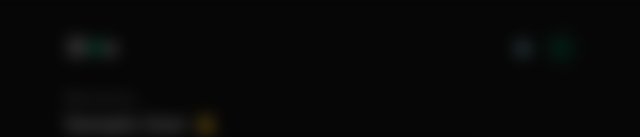
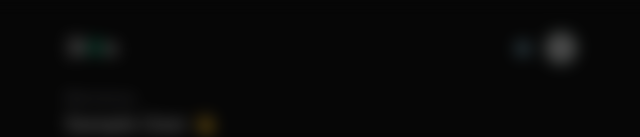
Before and after one commit to Teufzer/3l4n, a Next.js app: page /dashboard in a window 1280 px wide. Shown: the top 137 px of the page, without its empty margins (319-959 px from the left). Built offline with nearby package versions, Linux system fonts and the light colour scheme; no server answers; the database is empty; sample sign-in values are in the browser's storage.

Commit message:
fix: dashboard avatar photo + startWeight/targetWeight dans WeightStats

```diff
--- a/src/app/dashboard/DashboardClient.tsx
+++ b/src/app/dashboard/DashboardClient.tsx
@@ -8,9 +8,11 @@
 interface DashboardClientProps {
   initialEntries: WeightDataPoint[]
   targetWeight?: number | null
+  startWeight?: number | null
+  userImage?: string | null
 }
 
-export default function DashboardClient({ initialEntries, targetWeight }: DashboardClientProps) {
+export default function DashboardClient({ initialEntries, targetWeight, startWeight, userImage }: DashboardClientProps) {
   const [entries, setEntries] = useState<WeightDataPoint[]>(initialEntries)
   const [showForm, setShowForm] = useState(false)
 
@@ -37,7 +39,7 @@
   return (
     <div className="space-y-4">
       {/* Stats row */}
-      <WeightStats data={entries} />
+      <WeightStats data={entries} startWeight={startWeight ?? undefined} targetWeight={targetWeight ?? undefined} goal={targetWeight ?? undefined} />
 
       {/* CTA button */}
       <button
--- a/src/app/dashboard/page.tsx
+++ b/src/app/dashboard/page.tsx
@@ -51,9 +51,14 @@
                 href={`/profile/${session.user.id}`}
                 className="flex items-center gap-2 text-sm text-zinc-400 hover:text-white transition"
               >
-                <span className="w-8 h-8 rounded-full bg-emerald-500/20 flex items-center justify-center text-emerald-400 font-semibold text-xs">
-                  {(session.user.name || session.user.email || 'U')[0].toUpperCase()}
-                </span>
+                {session.user.image ? (
+                  // eslint-disable-next-line @next/next/no-img-element
+                  <img src={session.user.image} alt="avatar" className="w-8 h-8 rounded-full object-cover ring-1 ring-emerald-500/30" />
+                ) : (
+                  <span className="w-8 h-8 rounded-full bg-emerald-500/20 flex items-center justify-center text-emerald-400 font-semibold text-xs">
+                    {(session.user.name || session.user.email || 'U')[0].toUpperCase()}
+                  </span>
+                )}
               </Link>
             </div>
           </div>
@@ -72,7 +77,7 @@
           </div>
 
           {/* Dashboard client (stats + chart + form) */}
-          <DashboardClient initialEntries={entries} targetWeight={user?.targetWeight ?? null} />
+          <DashboardClient initialEntries={entries} targetWeight={user?.targetWeight ?? null} startWeight={user?.startWeight ?? null} />
 
           {/* Feed link */}
           <Link
```
